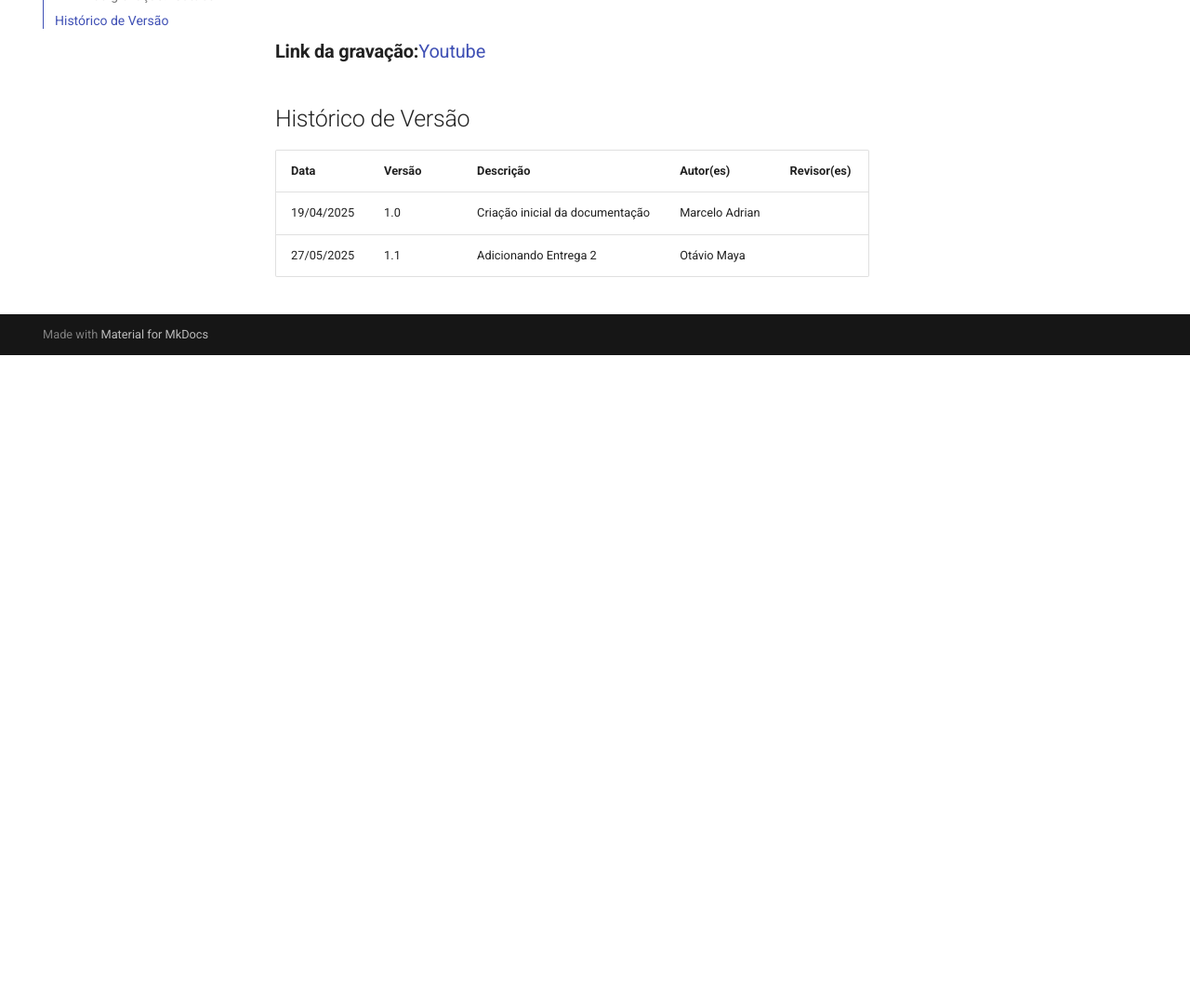
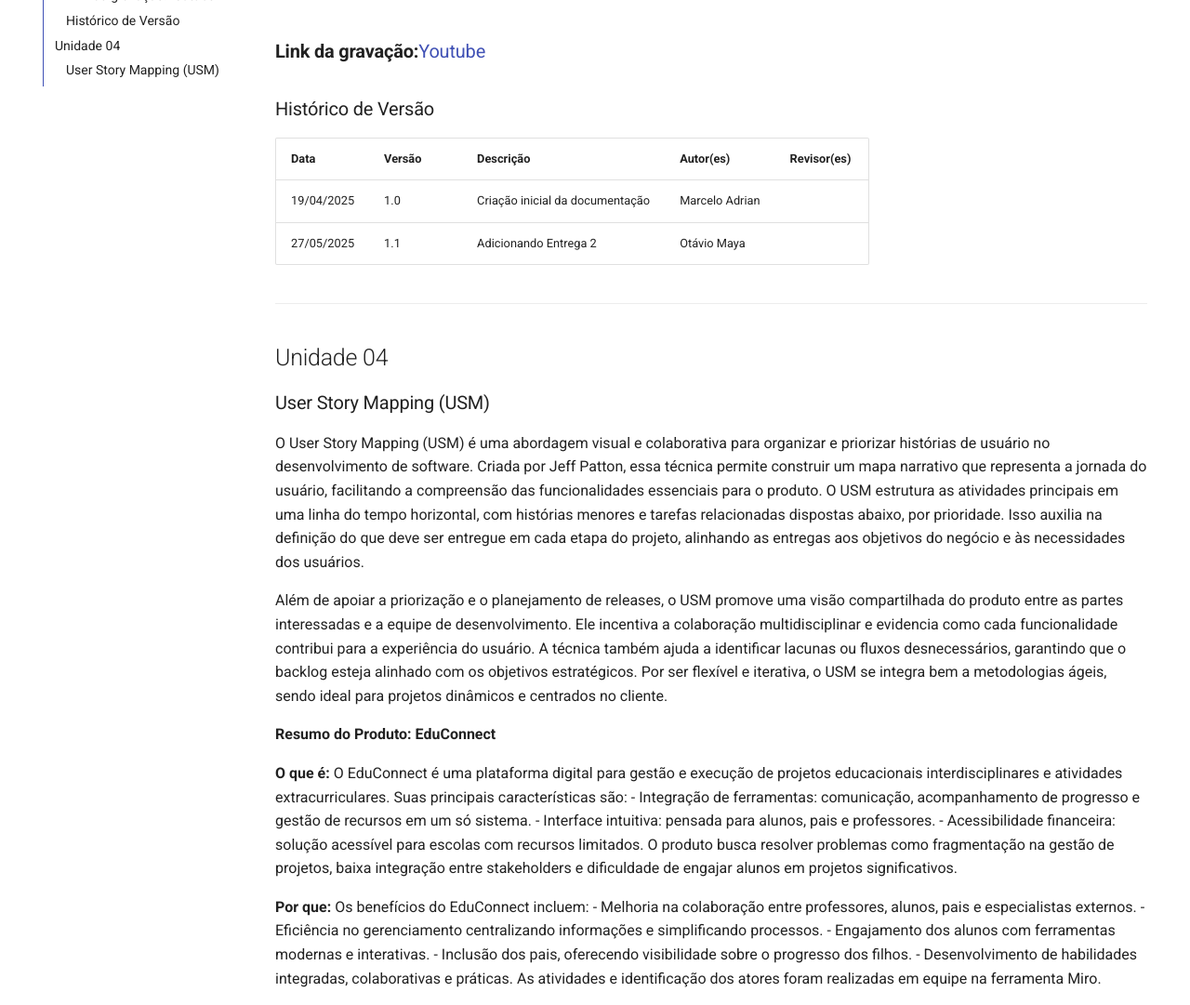
Before and after one commit to mdsreq-fga-unb/2025.1-T01-CORIGGE, an MkDocs documentation site: the page built from docs/entregas.md, in a window 1280 px wide and 1400 px high, scrolled down 913 px. Shown: the part 248-1329 px from the top of the window at 93% size. Built offline with MkDocs 1.6.1 and Material for MkDocs 9.7.7, drawn with Linux system fonts in a browser that asks for light colours; before the commit the page ends 1543 px from its top, so only the background shows below that; some of the changed text lies outside the part shown; grey boxes are pictures that could not be loaded.

Commit message:
Feat: Adicionando USM.

```diff
--- a/docs/entregas.md
+++ b/docs/entregas.md
@@ -13,9 +13,44 @@
 
 ### **Link da gravação:**[Youtube](https://youtu.be/PgooB5Cmnts)
 
-## Histórico de Versão
+### Histórico de Versão
 
 | Data       | Versão | Descrição                       | Autor(es)      | Revisor(es) |
 | ---------- | ------ | ------------------------------- | -------------- | ----------- |
 | 19/04/2025 | 1.0    | Criação inicial da documentação | Marcelo Adrian |             |
 | 27/05/2025 | 1.1    | Adicionando Entrega 2           | Otávio Maya |             |
+
+---
+
+## Unidade 04
+
+### User Story Mapping (USM)
+
+O User Story Mapping (USM) é uma abordagem visual e colaborativa para organizar e priorizar histórias de usuário no desenvolvimento de software. Criada por Jeff Patton, essa técnica permite construir um mapa narrativo que representa a jornada do usuário, facilitando a compreensão das funcionalidades essenciais para o produto. O USM estrutura as atividades principais em uma linha do tempo horizontal, com histórias menores e tarefas relacionadas dispostas abaixo, por prioridade. Isso auxilia na definição do que deve ser entregue em cada etapa do projeto, alinhando as entregas aos objetivos do negócio e às necessidades dos usuários.
+
+Além de apoiar a priorização e o planejamento de releases, o USM promove uma visão compartilhada do produto entre as partes interessadas e a equipe de desenvolvimento. Ele incentiva a colaboração multidisciplinar e evidencia como cada funcionalidade contribui para a experiência do usuário. A técnica também ajuda a identificar lacunas ou fluxos desnecessários, garantindo que o backlog esteja alinhado com os objetivos estratégicos. Por ser flexível e iterativa, o USM se integra bem a metodologias ágeis, sendo ideal para projetos dinâmicos e centrados no cliente.
+
+**Resumo do Produto: EduConnect**
+
+**O que é:**
+O EduConnect é uma plataforma digital para gestão e execução de projetos educacionais interdisciplinares e atividades extracurriculares. Suas principais características são:
+- Integração de ferramentas: comunicação, acompanhamento de progresso e gestão de recursos em um só sistema.
+- Interface intuitiva: pensada para alunos, pais e professores.
+- Acessibilidade financeira: solução acessível para escolas com recursos limitados.
+O produto busca resolver problemas como fragmentação na gestão de projetos, baixa integração entre stakeholders e dificuldade de engajar alunos em projetos significativos.
+
+**Por que:**
+Os benefícios do EduConnect incluem:
+- Melhoria na colaboração entre professores, alunos, pais e especialistas externos.
+- Eficiência no gerenciamento centralizando informações e simplificando processos.
+- Engajamento dos alunos com ferramentas modernas e interativas.
+- Inclusão dos pais, oferecendo visibilidade sobre o progresso dos filhos.
+- Desenvolvimento de habilidades integradas, colaborativas e práticas.
+As atividades e identificação dos atores foram realizadas em equipe na ferramenta Miro.
+
+<div style="width:100%;height:500px;">
+  <iframe width="100%" height="500" src="https://miro.com/app/live-embed/uXjVImUzcfw=/?embedMode=view_only_without_ui&moveToViewport=100410%2C-156394%2C249263%2C124502&embedId=68920172115" frameborder="0" scrolling="no" allowfullscreen></iframe>
+</div>
+
+**Bibliografia:**
+PATTON, Jeff. User Story Mapping: Discover the Whole Story, Build the Right Product. Sebastopol: O'Reilly Media, 2014.
```
Also changed, not shown: docs/usm.md (added, +54 -0 lines), mkdocs.yml (+8 -8 lines).
